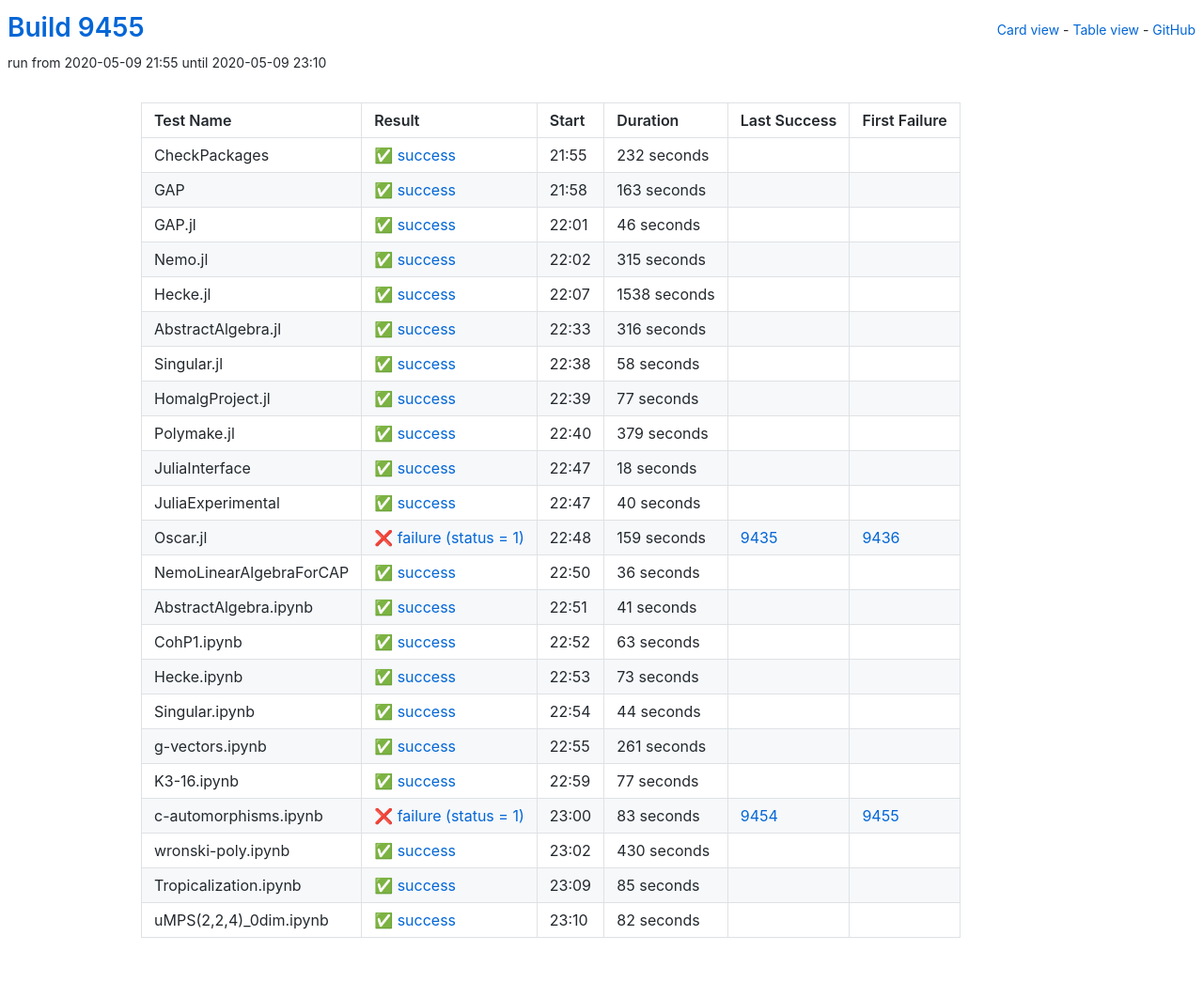
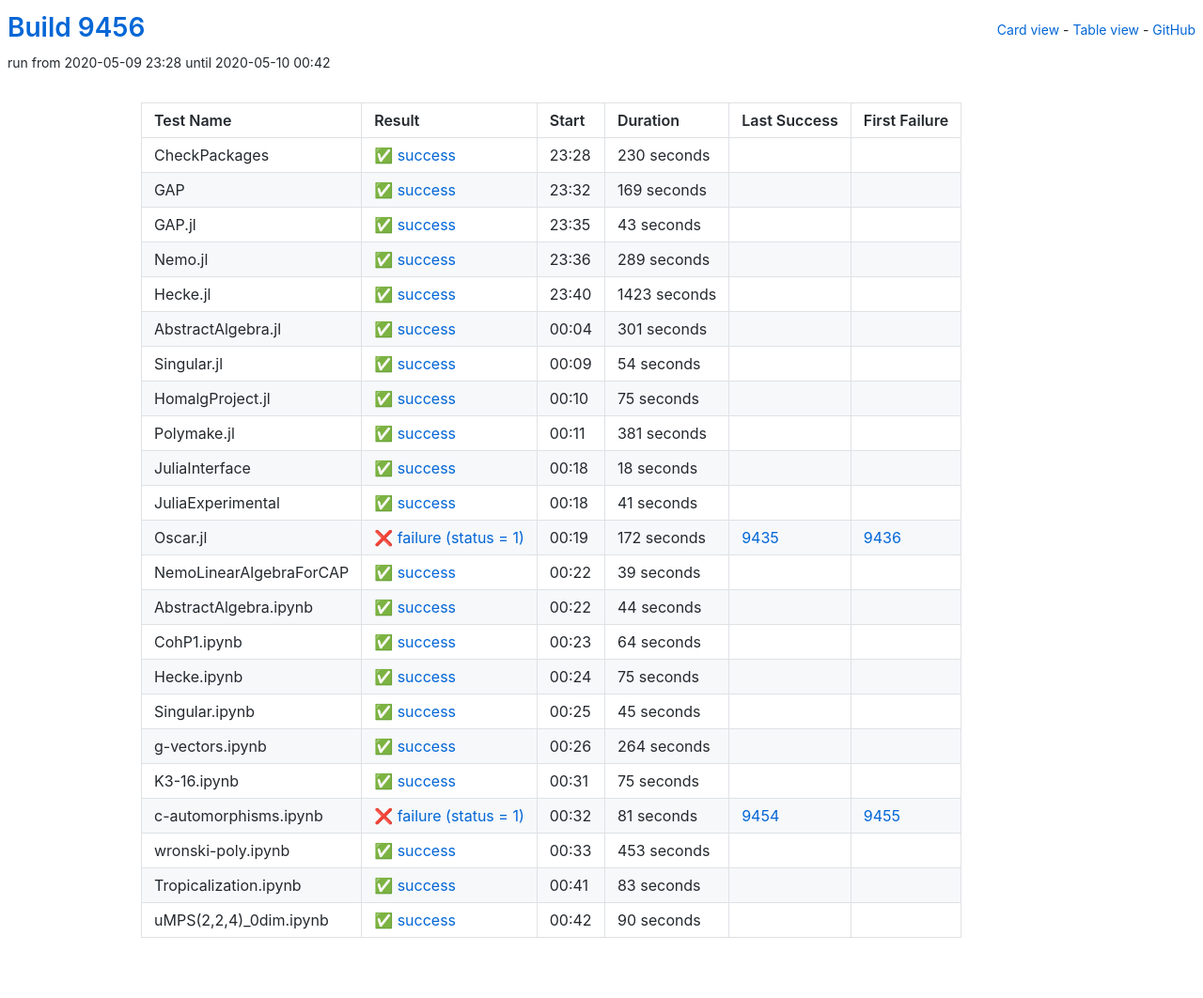
Before and after one commit to oscar-system/oscar-ci-status, a Jekyll site: the page built from table.html, in a window 1280 px wide. Shown: the whole page at 94% size. Built offline with Jekyll 4.4.1, drawn with Linux system fonts in a browser that asks for light colours.

Commit message:
Build 9456

```diff
--- a/_data/ci.yml
+++ b/_data/ci.yml
@@ -1,113 +1,113 @@
-build: 9455
-build_url: https://oscarci.mathematik.uni-kl.de/job/oscar/9455/
+build: 9456
+build_url: https://oscarci.mathematik.uni-kl.de/job/oscar/9456/
 job: oscar
 tests:
-- duration: 232
+- duration: 230
   exitcode: 0
   first_failure: false
   first_failure_url: null
   id: checkpackages
   last_success: false
   last_success_url: null
-  log: https://oscarci.mathematik.uni-kl.de/job/oscar/9455/artifact/logs/build-9455/CheckPackages.log
+  log: https://oscarci.mathematik.uni-kl.de/job/oscar/9456/artifact/logs/build-9456/CheckPackages.log
   name: CheckPackages
-  start: 2020-05-09 21:55
+  start: 2020-05-09 23:28
   status: success
   success: true
-- duration: 163
+- duration: 169
   exitcode: 0
   first_failure: false
   first_failure_url: null
   id: gap
   last_success: false
   last_success_url: null
-  log: https://oscarci.mathematik.uni-kl.de/job/oscar/9455/artifact/logs/build-9455/GAP.log
+  log: https://oscarci.mathematik.uni-kl.de/job/oscar/9456/artifact/logs/build-9456/GAP.log
   name: GAP
-  start: 2020-05-09 21:58
+  start: 2020-05-09 23:32
   status: success
   success: true
-- duration: 46
+- duration: 43
   exitcode: 0
   first_failure: false
   first_failure_url: null
   id: gap-jl
   last_success: false
   last_success_url: null
-  log: https://oscarci.mathematik.uni-kl.de/job/oscar/9455/artifact/logs/build-9455/GAP.jl.log
+  log: https://oscarci.mathematik.uni-kl.de/job/oscar/9456/artifact/logs/build-9456/GAP.jl.log
   name: GAP.jl
-  start: 2020-05-09 22:01
+  start: 2020-05-09 23:35
   status: success
   success: true
-- duration: 315
+- duration: 289
   exitcode: 0
   first_failure: false
   first_failure_url: null
   id: nemo-jl
   last_success: false
   last_success_url: null
-  log: https://oscarci.mathematik.uni-kl.de/job/oscar/9455/artifact/logs/build-9455/Nemo.jl.log
+  log: https://oscarci.mathematik.uni-kl.de/job/oscar/9456/artifact/logs/build-9456/Nemo.jl.log
   name: Nemo.jl
-  start: 2020-05-09 22:02
+  start: 2020-05-09 23:36
   status: success
   success: true
-- duration: 1538
+- duration: 1423
   exitcode: 0
   first_failure: false
   first_failure_url: null
   id: hecke-jl
   last_success: false
   last_success_url: null
-  log: https://oscarci.mathematik.uni-kl.de/job/oscar/9455/artifact/logs/build-9455/Hecke.jl.log
+  log: https://oscarci.mathematik.uni-kl.de/job/oscar/9456/artifact/logs/build-9456/Hecke.jl.log
   name: Hecke.jl
-  start: 2020-05-09 22:07
+  start: 2020-05-09 23:40
   status: success
   success: true
-- duration: 316
+- duration: 301
   exitcode: 0
   first_failure: false
   first_failure_url: null
   id: abstractalgebra-jl
   last_success: false
   last_success_url: null
-  log: https://oscarci.mathematik.uni-kl.de/job/oscar/9455/artifact/logs/build-9455/AbstractAlgebra.jl.log
+  log: https://oscarci.mathematik.uni-kl.de/job/oscar/9456/artifact/logs/build-9456/AbstractAlgebra.jl.log
   name: AbstractAlgebra.jl
-  start: 2020-05-09 22:33
+  start: 2020-05-10 00:04
   status: success
   success: true
-- duration: 58
+- duration: 54
   exitcode: 0
   first_failure: false
   first_failure_url: null
   id: singular-jl
   last_success: false
   last_success_url: null
-  log: https://oscarci.mathematik.uni-kl.de/job/oscar/9455/artifact/logs/build-9455/Singular.jl.log
+  log: https://oscarci.mathematik.uni-kl.de/job/oscar/9456/artifact/logs/build-9456/Singular.jl.log
   name: Singular.jl
-  start: 2020-05-09 22:38
+  start: 2020-05-10 00:09
   status: success
   success: true
-- duration: 77
+- duration: 75
   exitcode: 0
   first_failure: false
   first_failure_url: null
   id: homalgproject-jl
   last_success: false
   last_success_url: null
-  log: https://oscarci.mathematik.uni-kl.de/job/oscar/9455/artifact/logs/build-9455/HomalgProject.jl.log
+  log: https://oscarci.mathematik.uni-kl.de/job/oscar/9456/artifact/logs/build-9456/HomalgProject.jl.log
   name: HomalgProject.jl
-  start: 2020-05-09 22:39
+  start: 2020-05-10 00:10
   status: success
   success: true
-- duration: 379
+- duration: 381
   exitcode: 0
   first_failure: false
   first_failure_url: null
   id: polymake-jl
   last_success: false
   last_success_url: null
-  log: https://oscarci.mathematik.uni-kl.de/job/oscar/9455/artifact/logs/build-9455/Polymake.jl.log
+  log: https://oscarci.mathematik.uni-kl.de/job/oscar/9456/artifact/logs/build-9456/Polymake.jl.log
   name: Polymake.jl
-  start: 2020-05-09 22:40
+  start: 2020-05-10 00:11
   status: success
   success: true
 - duration: 18
@@ -117,164 +117,164 @@ tests:
   id: juliainterface
   last_success: false
   last_success_url: null
-  log: https://oscarci.mathematik.uni-kl.de/job/oscar/9455/artifact/logs/build-9455/JuliaInterface.log
+  log: https://oscarci.mathematik.uni-kl.de/job/oscar/9456/artifact/logs/build-9456/JuliaInterface.log
   name: JuliaInterface
-  start: 2020-05-09 22:47
+  start: 2020-05-10 00:18
   status: success
   success: true
-- duration: 40
+- duration: 41
   exitcode: 0
   first_failure: false
   first_failure_url: null
   id: juliaexperimental
   last_success: false
   last_success_url: null
-  log: https://oscarci.mathematik.uni-kl.de/job/oscar/9455/artifact/logs/build-9455/JuliaExperimental.log
+  log: https://oscarci.mathematik.uni-kl.de/job/oscar/9456/artifact/logs/build-9456/JuliaExperimental.log
   name: JuliaExperimental
-  start: 2020-05-09 22:47
+  start: 2020-05-10 00:18
   status: success
   success: true
-- duration: 159
+- duration: 172
   exitcode: 1
   first_failure: 9436
   first_failure_url: https://oscarci.mathematik.uni-kl.de/job/oscar/9436/
   id: oscar-jl
   last_success: 9435
   last_success_url: https://oscarci.mathematik.uni-kl.de/job/oscar/9435/
-  log: https://oscarci.mathematik.uni-kl.de/job/oscar/9455/artifact/logs/build-9455/Oscar.jl.log
+  log: https://oscarci.mathematik.uni-kl.de/job/oscar/9456/artifact/logs/build-9456/Oscar.jl.log
   name: Oscar.jl
-  start: 2020-05-09 22:48
+  start: 2020-05-10 00:19
   status: failure
   success: false
-- duration: 36
+- duration: 39
   exitcode: 0
   first_failure: false
   first_failure_url: null
   id: nemolinearalgebraforcap
   last_success: false
   last_success_url: null
-  log: https://oscarci.mathematik.uni-kl.de/job/oscar/9455/artifact/logs/build-9455/NemoLinearAlgebraForCAP.log
+  log: https://oscarci.mathematik.uni-kl.de/job/oscar/9456/artifact/logs/build-9456/NemoLinearAlgebraForCAP.log
   name: NemoLinearAlgebraForCAP
-  start: 2020-05-09 22:50
+  start: 2020-05-10 00:22
   status: success
   success: true
-- duration: 41
+- duration: 44
   exitcode: 0
   first_failure: false
   first_failure_url: null
   id: abstractalgebra-ipynb
   last_success: false
   last_success_url: null
-  log: https://oscarci.mathematik.uni-kl.de/job/oscar/9455/artifact/logs/build-9455/AbstractAlgebra.ipynb.log
+  log: https://oscarci.mathematik.uni-kl.de/job/oscar/9456/artifact/logs/build-9456/AbstractAlgebra.ipynb.log
   name: AbstractAlgebra.ipynb
-  start: 2020-05-09 22:51
+  start: 2020-05-10 00:22
   status: success
   success: true
-- duration: 63
+- duration: 64
   exitcode: 0
   first_failure: false
   first_failure_url: null
   id: cohp1-ipynb
   last_success: false
   last_success_url: null
-  log: https://oscarci.mathematik.uni-kl.de/job/oscar/9455/artifact/logs/build-9455/CohP1.ipynb.log
+  log: https://oscarci.mathematik.uni-kl.de/job/oscar/9456/artifact/logs/build-9456/CohP1.ipynb.log
   name: CohP1.ipynb
-  start: 2020-05-09 22:52
+  start: 2020-05-10 00:23
   status: success
   success: true
-- duration: 73
+- duration: 75
   exitcode: 0
   first_failure: false
   first_failure_url: null
   id: hecke-ipynb
   last_success: false
   last_success_url: null
-  log: https://oscarci.mathematik.uni-kl.de/job/oscar/9455/artifact/logs/build-9455/Hecke.ipynb.log
+  log: https://oscarci.mathematik.uni-kl.de/job/oscar/9456/artifact/logs/build-9456/Hecke.ipynb.log
   name: Hecke.ipynb
-  start: 2020-05-09 22:53
+  start: 2020-05-10 00:24
   status: success
   success: true
-- duration: 44
+- duration: 45
   exitcode: 0
   first_failure: false
   first_failure_url: null
   id: singular-ipynb
   last_success: false
   last_success_url: null
-  log: https://oscarci.mathematik.uni-kl.de/job/oscar/9455/artifact/logs/build-9455/Singular.ipynb.log
+  log: https://oscarci.mathematik.uni-kl.de/job/oscar/9456/artifact/logs/build-9456/Singular.ipynb.log
   name: Singular.ipynb
-  start: 2020-05-09 22:54
+  start: 2020-05-10 00:25
   status: success
   success: true
-- duration: 261
+- duration: 264
   exitcode: 0
   first_failure: false
   first_failure_url: null
   id: g-vectors-ipynb
   last_success: false
   last_success_url: null
-  log: https://oscarci.mathematik.uni-kl.de/job/oscar/9455/artifact/logs/build-9455/g-vectors.ipynb.log
+  log: https://oscarci.mathematik.uni-kl.de/job/oscar/9456/artifact/logs/build-9456/g-vectors.ipynb.log
   name: g-vectors.ipynb
-  start: 2020-05-09 22:55
+  start: 2020-05-10 00:26
   status: success
   success: true
-- duration: 77
+- duration: 75
   exitcode: 0
   first_failure: false
   first_failure_url: null
   id: k3-16-ipynb
   last_success: false
   last_success_url: null
-  log: https://oscarci.mathematik.uni-kl.de/job/oscar/9455/artifact/logs/build-9455/K3-16.ipynb.log
+  log: https://oscarci.mathematik.uni-kl.de/job/oscar/9456/artifact/logs/build-9456/K3-16.ipynb.log
   name: K3-16.ipynb
-  start: 2020-05-09 22:59
+  start: 2020-05-10 00:31
   status: success
   success: true
-- duration: 83
+- duration: 81
   exitcode: 1
   first_failure: 9455
   first_failure_url: https://oscarci.mathematik.uni-kl.de/job/oscar/9455/
   id: c-automorphisms-ipynb
   last_success: 9454
   last_success_url: https://oscarci.mathematik.uni-kl.de/job/oscar/9454/
-  log: https://oscarci.mathematik.uni-kl.de/job/oscar/9455/artifact/logs/build-9455/c-automorphisms.ipynb.log
+  log: https://oscarci.mathematik.uni-kl.de/job/oscar/9456/artifact/logs/build-9456/c-automorphisms.ipynb.log
   name: c-automorphisms.ipynb
-  start: 2020-05-09 23:00
+  start: 2020-05-10 00:32
   status: failure
   success: false
-- duration: 430
+- duration: 453
   exitcode: 0
   first_failure: false
   first_failure_url: null
   id: wronski-poly-ipynb
   last_success: false
   last_success_url: null
-  log: https://oscarci.mathematik.uni-kl.de/job/oscar/9455/artifact/logs/build-9455/wronski-poly.ipynb.log
+  log: https://oscarci.mathematik.uni-kl.de/job/oscar/9456/artifact/logs/build-9456/wronski-poly.ipynb.log
   name: wronski-poly.ipynb
-  start: 2020-05-09 23:02
+  start: 2020-05-10 00:33
   status: success
   success: true
-- duration: 85
+- duration: 83
   exitcode: 0
   first_failure: false
   first_failure_url: null
   id: tropicalization-ipynb
   last_success: false
   last_success_url: null
-  log: https://oscarci.mathematik.uni-kl.de/job/oscar/9455/artifact/logs/build-9455/Tropicalization.ipynb.log
+  log: https://oscarci.mathematik.uni-kl.de/job/oscar/9456/artifact/logs/build-9456/Tropicalization.ipynb.log
   name: Tropicalization.ipynb
-  start: 2020-05-09 23:09
+  start: 2020-05-10 00:41
   status: success
   success: true
-- duration: 82
+- duration: 90
   exitcode: 0
   first_failure: false
   first_failure_url: null
   id: umps-2-2-4-0dim-ipynb
   last_success: false
   last_success_url: null
-  log: https://oscarci.mathematik.uni-kl.de/job/oscar/9455/artifact/logs/build-9455/uMPS-2-2-4-_0dim.ipynb.log
+  log: https://oscarci.mathematik.uni-kl.de/job/oscar/9456/artifact/logs/build-9456/uMPS-2-2-4-_0dim.ipynb.log
   name: uMPS(2,2,4)_0dim.ipynb
-  start: 2020-05-09 23:10
+  start: 2020-05-10 00:42
   status: success
   success: true
```
Also changed, not shown: README.md.
